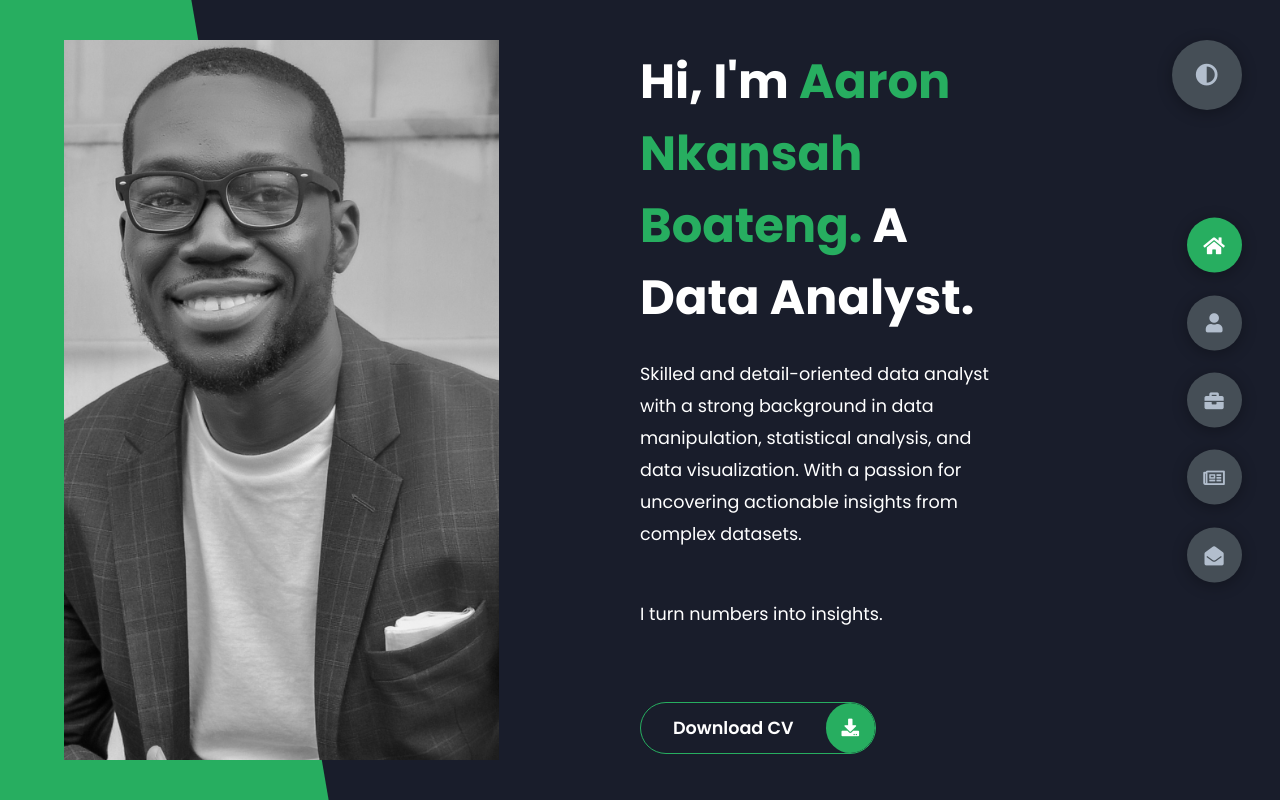
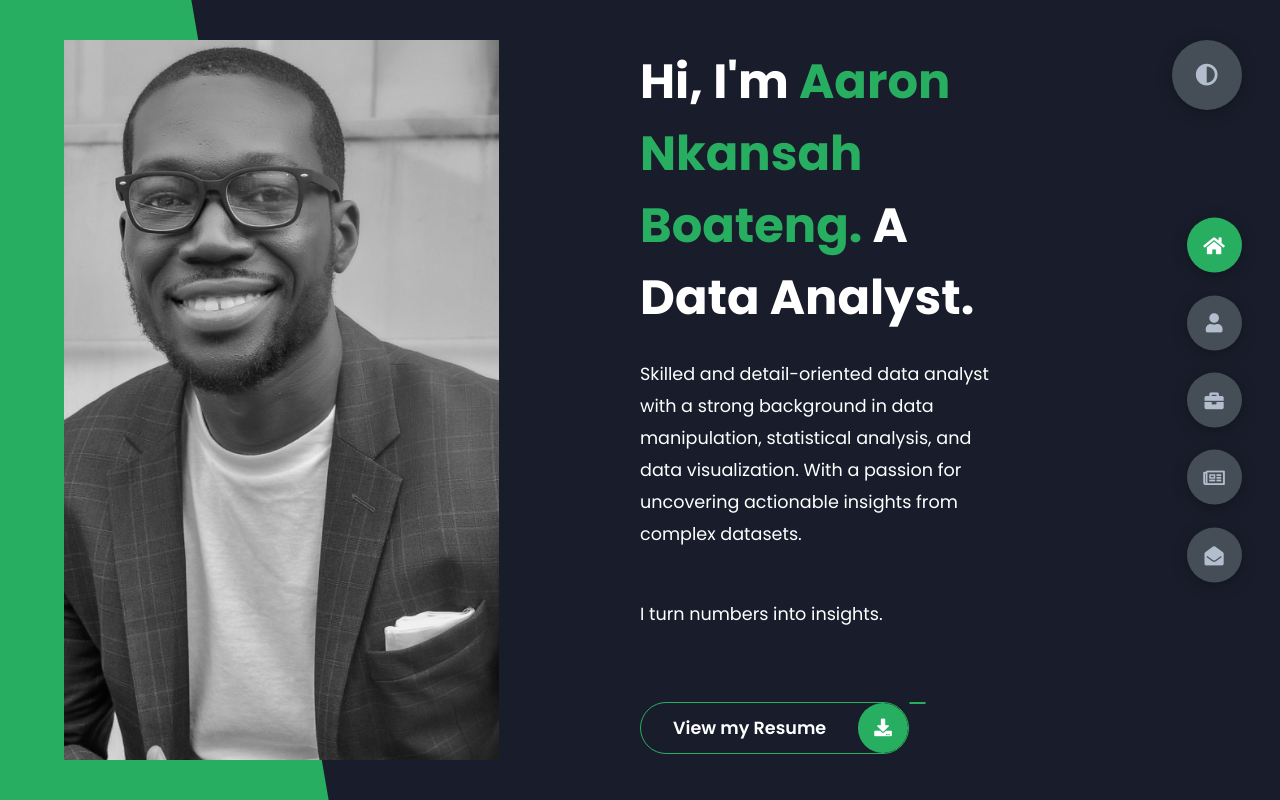
Before and after one commit to Gamem3hn/AaronsPortfolio, a plain HTML site: page index.html in a window 1280 px wide. Drawn offline with Linux system fonts and the light colour scheme.

Commit message:
Update index.html

```diff
--- a/index.html
+++ b/index.html
@@ -32,8 +32,9 @@
                 </p>
                 <div class="btn-con">
                     <a href="https://drive.google.com/file/d/12hMyO5QVQt5zP10Cs00iohYM_O8nQDm3/view?usp=sharing" class="main-btn">
-                        <span class="btn-text">Download CV</span>
+                        <span class="btn-text">View my Resume</span>
                         <span class="btn-icon"><i class="fas fa-download"></i></span>
+                       <li><a href="<li><a href="https://www.linkedin.com/in/aaron-boateng/"><i class="fa fa-linkedin"></i></a></li>
                     </a>
                 </div>
             </div>
```
